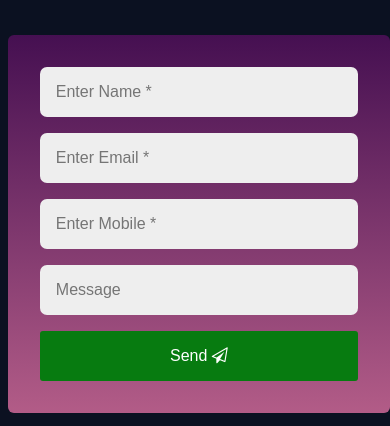
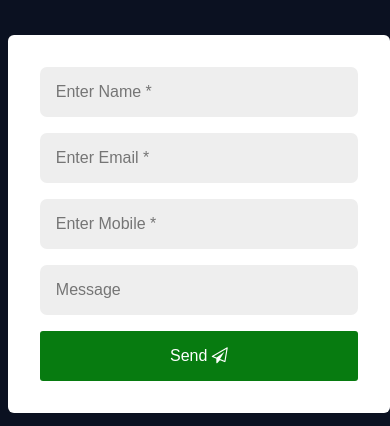
Before and after one commit to Codewithsps/form, a plain HTML site: page index.html in a window 390 px wide. Shown: the top 426 px of the page. Drawn offline with Linux system fonts and the light colour scheme.

Commit message:
Update main.css

```diff
--- a/main.css
+++ b/main.css
@@ -64,16 +64,7 @@ body {
 .form-container {
 
   position: relative;
-  /* background: #ffffff; */
-  background: hsla(330, 36%, 53%, 1);
-
-  background: linear-gradient(90deg, hsla(330, 36%, 53%, 1) 0%, hsla(289, 68%, 19%, 1) 100%);
-
-  background: -moz-linear-gradient(90deg, hsla(330, 36%, 53%, 1) 0%, hsla(289, 68%, 19%, 1) 100%);
-
-  background: -webkit-linear-gradient(90deg, hsla(330, 36%, 53%, 1) 0%, hsla(289, 68%, 19%, 1) 100%);
-
-  filter: progid: DXImageTransform.Microsoft.gradient( startColorstr="#B15B86", endColorstr="#440F50", GradientType=1 );
+  background: #ffffff;
   padding: 2rem;
   border-radius: 6px;
   display: flex;
```
